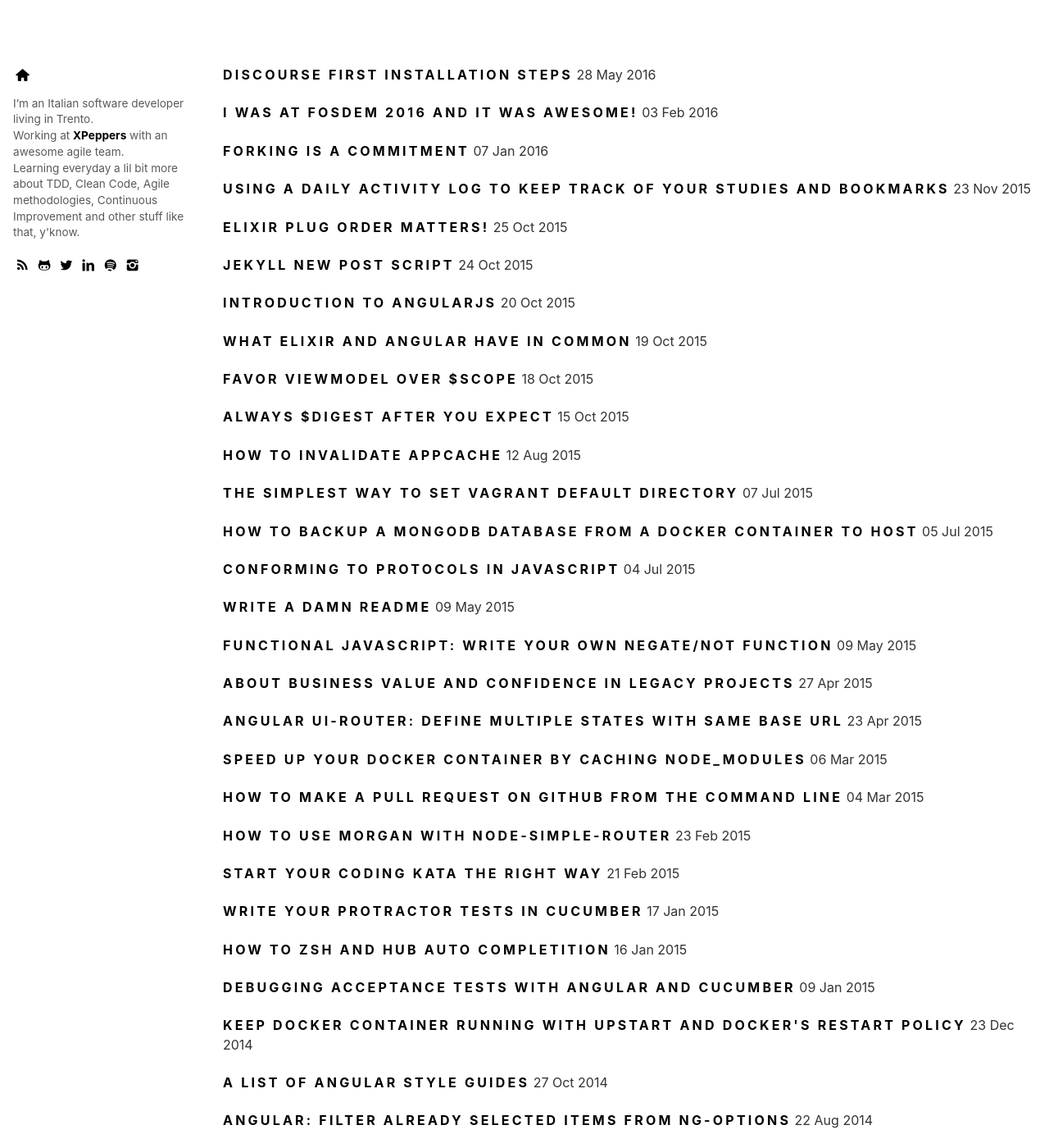
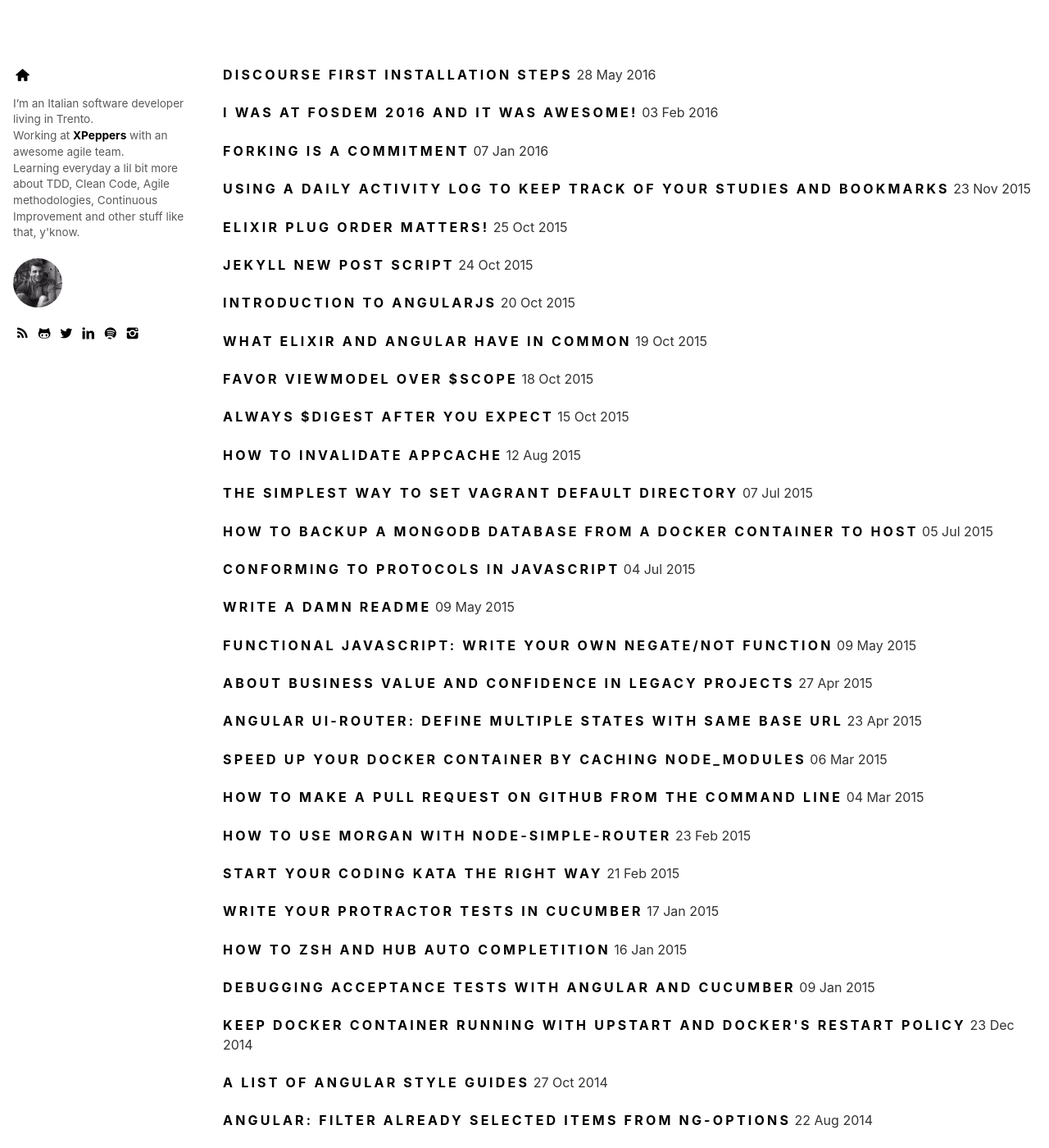
Before and after one commit to christian-fei/christian-fei.github.io-pandoc, a Jekyll site: the page built from index.html, in a window 1280 px wide and 1400 px high. Shown: the whole window at 82% size. Built offline with Jekyll 4.4.1, drawn with Linux system fonts in a browser that asks for light colours; a style sheet for code colours, icons or effects is not loaded.

Commit message:
add avatar

```diff
--- a/_layouts/default.html
+++ b/_layouts/default.html
@@ -50,6 +50,7 @@
               <br/>
               Learning everyday a lil bit more about TDD, Clean Code, Agile methodologies, Continuous Improvement and other stuff like that, y'know.
               <br/>
+              <img src="/assets/images/avatar.jpg" class="avatar"/>
               <!-- <a href="/about">More about me</a> -->
             </p>
             <a target="_blank" href="/rss.xml"><i class="icon-rss"></i></a>
--- a/assets/css/main.css
+++ b/assets/css/main.css
@@ -2,6 +2,11 @@ body {
   color: hsl(195, 10%, 35%);
 }
 
+.avatar {
+  width: 60px;
+  border-radius: 50%;
+  margin: 1.5em auto 1.5em 0;
+}
 
 .intro {
   font-size: 0.85rem;
```
